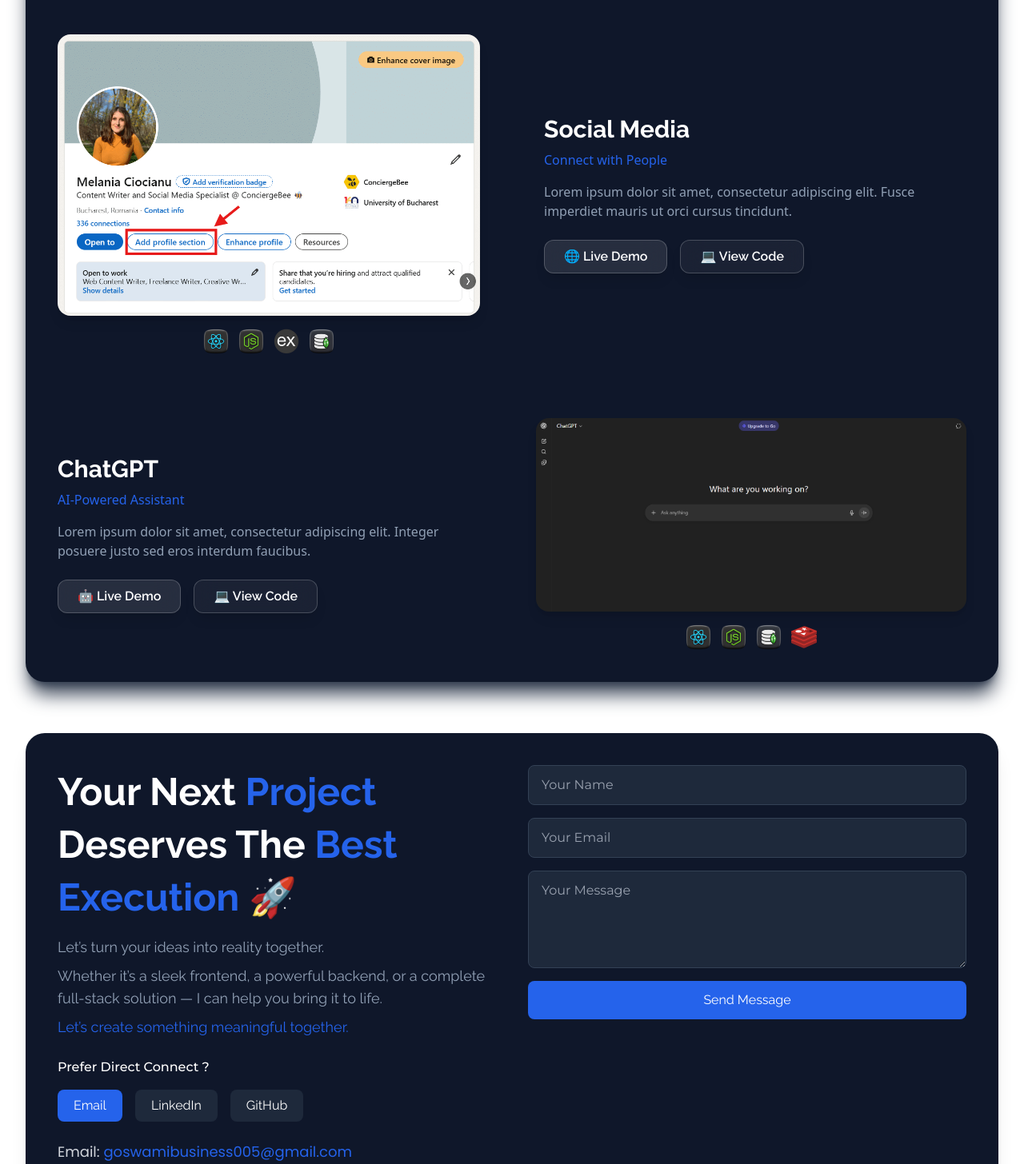
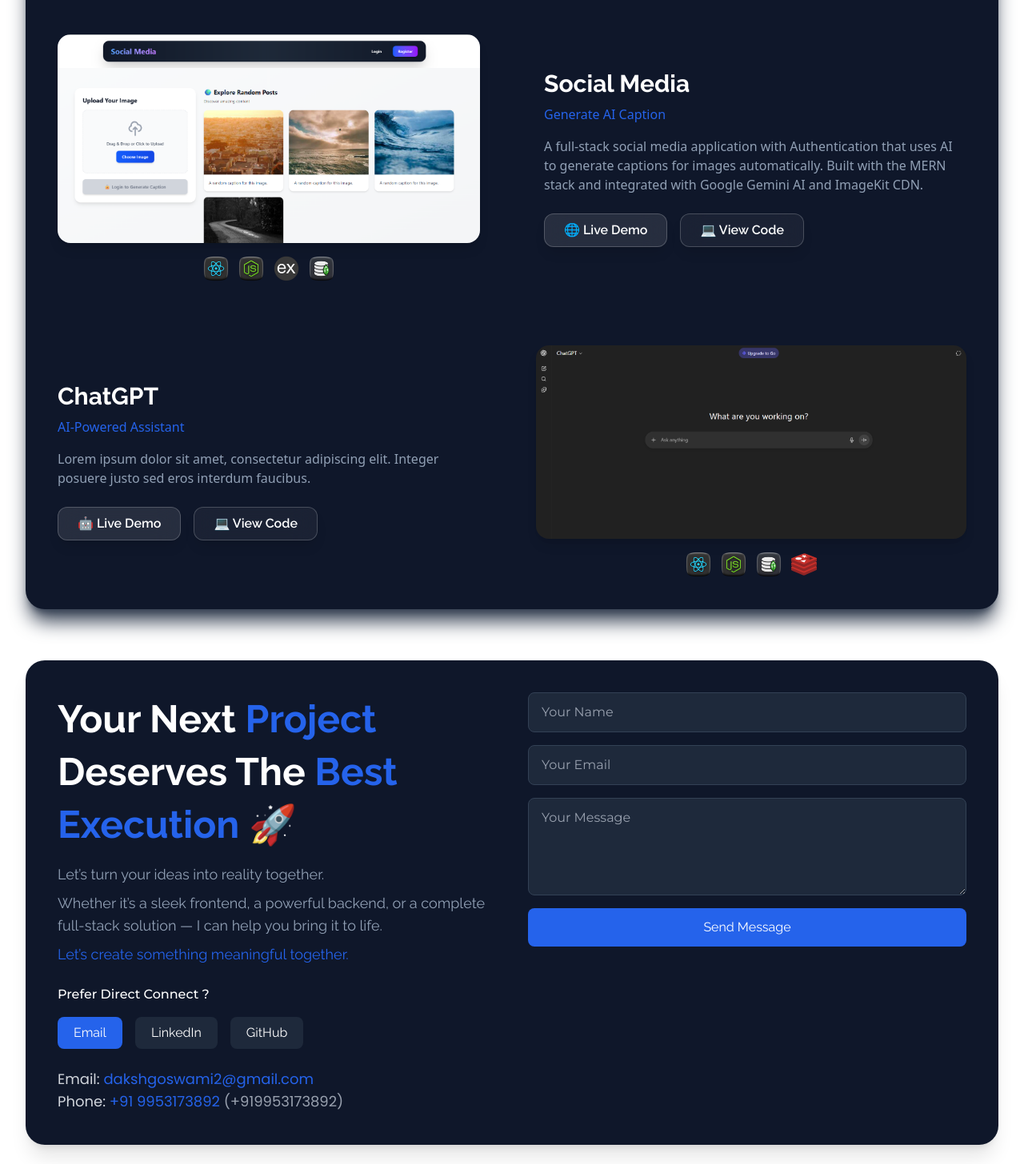
Before and after one commit to DakshGoswami5/portfolio, a React (Vite) app: page / in a window 1280 px wide. Shown: the part 4400-5856 px from the top of the page at 80% size. Built offline with nearby package versions, Linux system fonts and the light colour scheme.

Commit message:
Project added

```diff
--- a/src/pages/Page3.jsx
+++ b/src/pages/Page3.jsx
@@ -147,14 +147,13 @@
             {/* Right - Text */}
             <div className="md:w-1/2 md:ml-5 text-center md:text-left">
               <h2 className="text-3xl font-bold text-white font-[port2]">Social Media</h2>
-              <p className="text-[#2563eb] mt-2">Connect with People</p>
+              <p className="text-[#2563eb] mt-2">Generate AI Caption</p>
               <p className="text-[#91a0b5] mt-4">
-                Lorem ipsum dolor sit amet, consectetur adipiscing elit. Fusce
-                imperdiet mauris ut orci cursus tincidunt.
+                A full-stack social media application with Authentication that uses AI to generate captions for images automatically. Built with the MERN stack and integrated with Google Gemini AI and ImageKit CDN.
               </p>
               <div className="flex gap-4 mt-6 justify-center md:justify-start">
                 <a
-                  href="#"
+                  href="https://social-media-gamma-opal.vercel.app/"
                   target="_blank"
                   rel="noopener noreferrer"
                   className="px-6 py-2 rounded-xl text-white font-semibold
@@ -165,7 +164,7 @@
                   🌐 Live Demo
                 </a>
                 <a
-                  href="#"
+                  href="https://github.com/DakshGoswami5/Social-Media"
                   target="_blank"
                   rel="noopener noreferrer"
                   className="px-6 py-2 rounded-xl text-white font-semibold
--- a/src/pages/Page4.jsx
+++ b/src/pages/Page4.jsx
@@ -69,12 +69,12 @@
             <p>
               Email:{" "}
               <a
-                href="https://mail.google.com/mail/?view=cm&fs=1&to=goswamibusiness005@gmail.com"
+                href="https://mail.google.com/mail/?view=cm&fs=1&to=dakshgoswami2@gmail.com"
                 target="_blank"
                 rel="noopener noreferrer"
                 className="text-[#2563eb] hover:underline"
               >
-                goswamibusiness005@gmail.com
+                dakshgoswami2@gmail.com
               </a>
             </p>
             <p>
```
Also changed, not shown: public/socialMedia.jpg.
